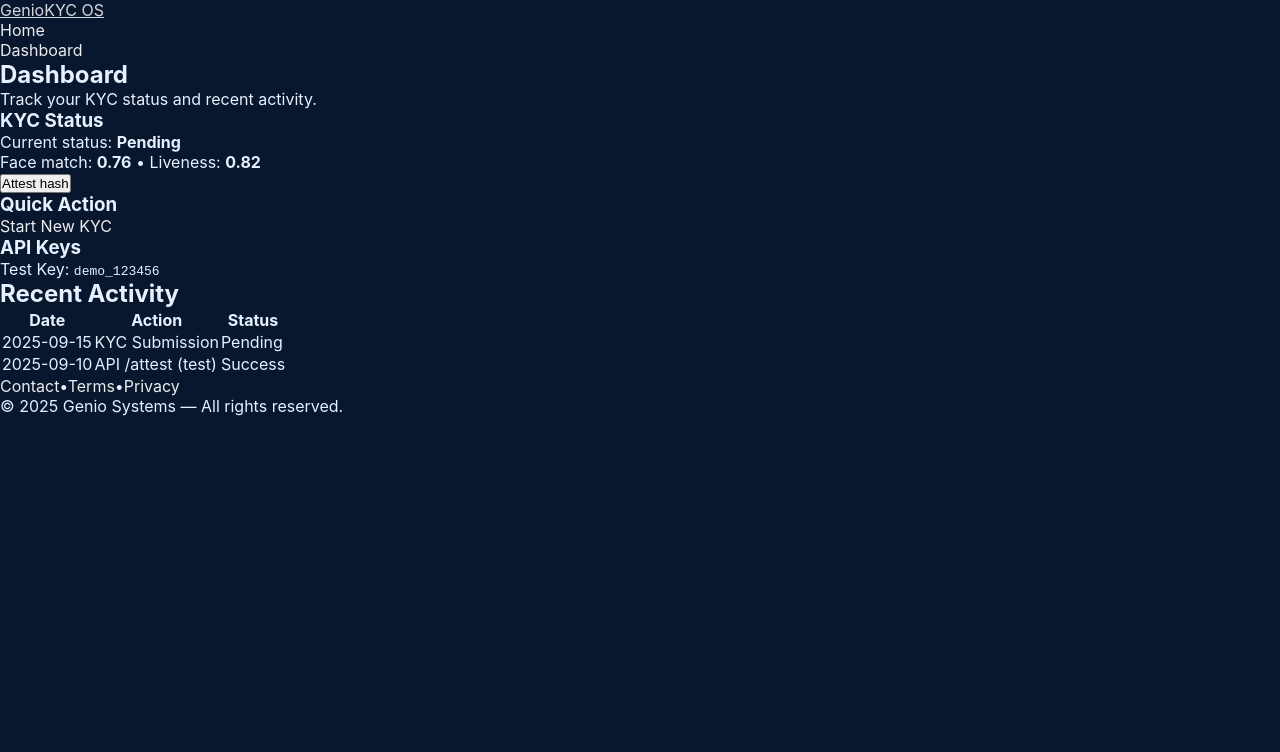
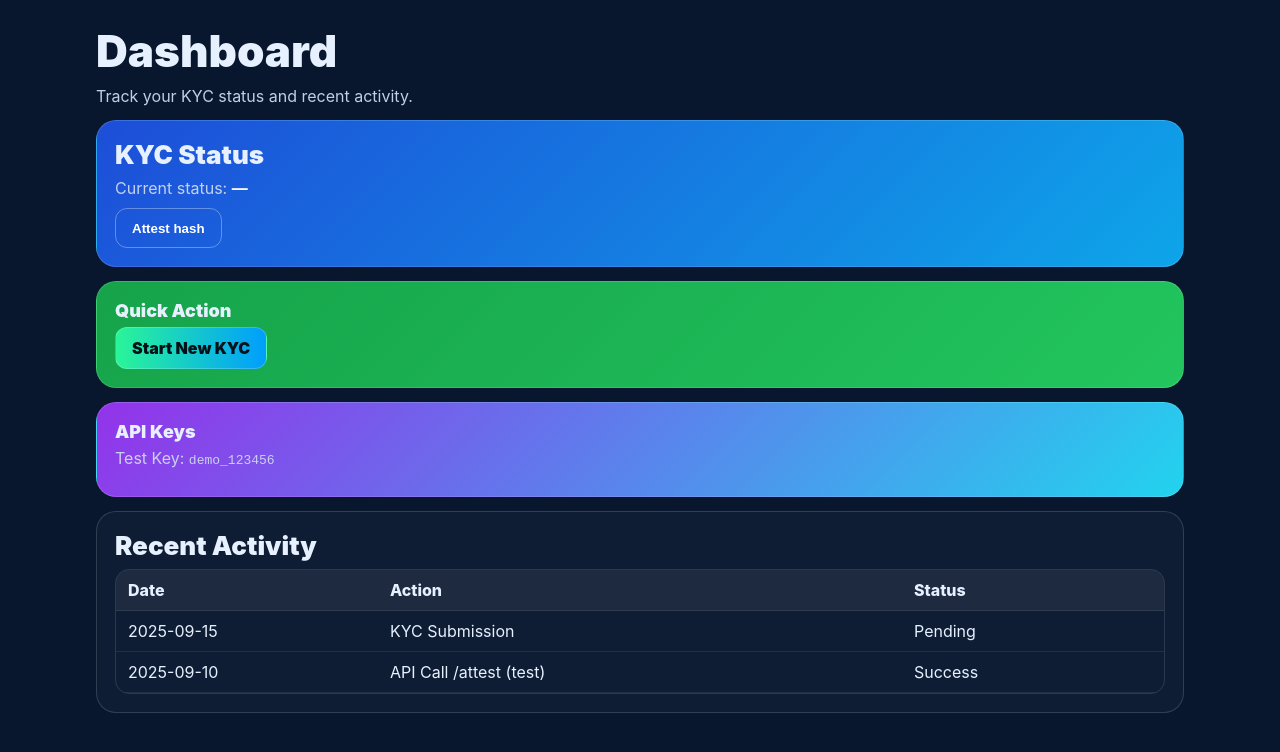
Before and after one commit to genio-ai/genio-os, a Next.js app: page /dashboard in a window 1280 px wide. Shown: the top 752 px of the page. Built offline with nearby package versions, Linux system fonts and the light colour scheme.

Commit message:
Update dashboard.js

```diff
--- a/pages/dashboard.js
+++ b/pages/dashboard.js
@@ -1,103 +1,130 @@
-import Head from "next/head";
-import Link from "next/link";
+// pages/dashboard.js
 import { useEffect, useState } from "react";
 
 export default function Dashboard() {
-  const [data, setData] = useState(null);
   const [loading, setLoading] = useState(true);
+  const [err, setErr] = useState("");
+  const [data, setData] = useState(null); // { status, scores, tx, updatedAt }
+  const [attesting, setAttesting] = useState(false);
 
-  useEffect(()=>{
+  // fetch KYC status from our mock API
+  useEffect(() => {
+    let isMounted = true;
+    setLoading(true);
     fetch("/api/kyc/status")
-      .then(r=>r.json())
-      .then(setData)
-      .finally(()=>setLoading(false));
-  },[]);
+      .then((r) => r.ok ? r.json() : Promise.reject(new Error("Bad response")))
+      .then((json) => { if (isMounted) { setData(json); setErr(""); } })
+      .catch((e) => { if (isMounted) setErr("Failed to load status."); })
+      .finally(() => { if (isMounted) setLoading(false); });
 
-  async function attestNow(){
-    if(!data) return;
-    const payload = {
-      attestationHash: "0x" + Math.random().toString(16).slice(2),
-      network: "sepolia"
-    };
-    const r = await fetch("/api/attest", { method:"POST", headers:{ "Content-Type":"application/json" }, body: JSON.stringify(payload) });
-    const j = await r.json();
-    setData(prev => ({ ...prev, txid: j.txid }));
+    return () => { isMounted = false; };
+  }, []);
+
+  async function attestHash() {
+    try {
+      setAttesting(true);
+      setErr("");
+      const res = await fetch("/api/attest", { method: "POST" });
+      if (!res.ok) throw new Error("Bad response");
+      const json = await res.json(); // { txid }
+      // reflect tx on the page without refetch
+      setData((prev) => ({ ...(prev || {}), tx: json.txid }));
+    } catch (e) {
+      setErr("Attest failed. Try again.");
+    } finally {
+      setAttesting(false);
+    }
   }
 
   return (
-    <>
-      <Head><title>Genio Dashboard — KYC status & activity</title></Head>
-
-      <header className="site-header">
-        <nav className="nav" aria-label="Dashboard navigation">
-          <Link href="/" className="brand"><span className="brand-main">Genio</span><span className="brand-sub">KYC&nbsp;OS</span></Link>
-          <ul className="nav-links" role="list">
-            <li><Link className="link" href="/">Home</Link></li>
-            <li><Link className="link" href="/dashboard">Dashboard</Link></li>
-          </ul>
-        </nav>
-      </header>
-
-      <main className="page">
-        <section className="container section">
+    <main className="page container">
       <h1 className="h1">Dashboard</h1>
       <p className="muted">Track your KYC status and recent activity.</p>
+
+      {/* KYC Card */}
+      <section className="card grad-blue">
+        <h2 className="h2">KYC Status</h2>
+
+        {loading && <p className="muted">Loading…</p>}
+        {!loading && err && <p style={{color:"#ffb4b4"}}>{err}</p>}
+
+        {!loading && !err && data && (
+          <>
+            <p className="muted">
+              Current status: <b style={{color:"#fff"}}>{data.status || "—"}</b>
+            </p>
+            {data.scores && (
+              <p className="muted">
+                Face match: <b>{Number(data.scores.face).toFixed(2)}</b> • Liveness: <b>{Number(data.scores.liveness).toFixed(2)}</b>
+              </p>
+            )}
+
+            <div className="row" style={{alignItems:"center"}}>
+              <button
+                className="btn btn-secondary"
+                onClick={attestHash}
+                disabled={attesting}
+              >
+                {attesting ? "Attesting…" : "Attest hash"}
+              </button>
+
+              {data.tx && (
+                <span className="tag">Tx: <code>{data.tx}</code></span>
+              )}
+            </div>
+          </>
+        )}
       </section>
 
-        <section className="container grid gap-cards">
-          <article className="card gradient-blue">
-            <h3 className="h3">KYC Status</h3>
-            {loading ? <p className="muted">Loading…</p> : (
-              <>
-                <p className="muted">Current status: <b>{data?.kycStatus ?? "—"}</b></p>
-                <p className="muted">Face match: <b>{(data?.faceMatchScore??0).toFixed(2)}</b> • Liveness: <b>{(data?.livenessScore??0).toFixed(2)}</b></p>
-                {data?.txid ? (
-                  <p className="muted">Tx: <code>{data.txid}</code></p>
-                ) : (
-                  <button onClick={attestNow} className="btn btn-primary">Attest hash</button>
-                )}
-              </>
-            )}
-          </article>
-
-          <article className="card gradient-green">
+      {/* Quick action */}
+      <section className="card grad-green">
         <h3 className="h3">Quick Action</h3>
         <a href="/#how" className="btn btn-primary">Start New KYC</a>
-          </article>
+      </section>
 
-          <article className="card gradient-violet">
+      {/* API key */}
+      <section className="card grad-violet">
         <h3 className="h3">API Keys</h3>
         <p className="muted">Test Key: <code>demo_123456</code></p>
-          </article>
       </section>
 
-        <section className="container section">
+      {/* Recent activity (static demo) */}
+      <section className="card">
         <h2 className="h2">Recent Activity</h2>
-          <div className="table-wrap">
-            <table className="activity-table">
-              <thead><tr><th>Date</th><th>Action</th><th>Status</th></tr></thead>
-              <tbody>
-                {loading ? (
-                  <tr><td colSpan={3} className="muted">Loading…</td></tr>
-                ) : (
-                  (data?.activity ?? []).map((r,i)=>(
-                    <tr key={i}><td>{r.date}</td><td>{r.action}</td><td>{r.status}</td></tr>
-                  ))
-                )}
-              </tbody>
-            </table>
+        <div className="table">
+          <div className="thead">
+            <div>Date</div><div>Action</div><div>Status</div>
+          </div>
+          <div className="trow">
+            <div>2025-09-15</div><div>KYC Submission</div><div>Pending</div>
+          </div>
+          <div className="trow">
+            <div>2025-09-10</div><div>API Call /attest (test)</div><div>Success</div>
+          </div>
         </div>
       </section>
 
-        <footer className="footer">
-          <div className="footer-links">
-            <a className="link" href="/#support">Contact</a><span aria-hidden>•</span>
-            <a className="link" href="/#hero">Terms</a><span aria-hidden>•</span>
-            <a className="link" href="/#hero">Privacy</a>
-          </div>
-          © {new Date().getFullYear()} Genio Systems — All rights reserved.
-        </footer>
+      <style jsx>{`
+        .container{max-width:1120px;margin:0 auto;padding:24px 16px}
+        .page{min-height:100vh}
+        .row{display:flex;gap:12px;flex-wrap:wrap}
+        .h1{font-size:44px;font-weight:900;margin:0 0 8px}
+        .h2{font-size:26px;font-weight:900;margin:0 0 8px}
+        .h3{font-size:18px;font-weight:900;margin:0 0 6px}
+        .muted{color:#cdd8ef;opacity:.95;margin:0 0 10px}
+        .card{border:1px solid rgba(255,255,255,.14);border-radius:20px;padding:18px;margin:14px 0;background:rgba(255,255,255,.03)}
+        .grad-blue{background:linear-gradient(135deg,#1d4ed8,#0ea5e9)}
+        .grad-green{background:linear-gradient(135deg,#16a34a,#22c55e)}
+        .grad-violet{background:linear-gradient(135deg,#9333ea,#22d3ee)}
+        .btn{display:inline-flex;align-items:center;justify-content:center;font-weight:900;border-radius:12px;padding:10px 16px;min-height:40px;border:1px solid rgba(255,255,255,.32);color:#fff;text-decoration:none;background:transparent}
+        .btn-primary{background:linear-gradient(90deg,#2AF598,#009EFD);color:#001219;border-color:rgba(255,255,255,.2)}
+        .btn-secondary{background:transparent}
+        .tag{display:inline-block;background:rgba(255,255,255,.08);border:1px solid rgba(255,255,255,.14);border-radius:999px;padding:6px 10px;font-size:13px}
+        .table{border:1px solid rgba(255,255,255,.12);border-radius:14px;overflow:hidden}
+        .thead,.trow{display:grid;grid-template-columns:1fr 2fr 1fr}
+        .thead{background:rgba(255,255,255,.06);font-weight:800}
+        .thead>div,.trow>div{padding:10px 12px;border-bottom:1px solid rgba(255,255,255,.08)}
+      `}</style>
     </main>
-    </>
   );
 }
```
Lines whose indentation alone changed are shown as unchanged.
